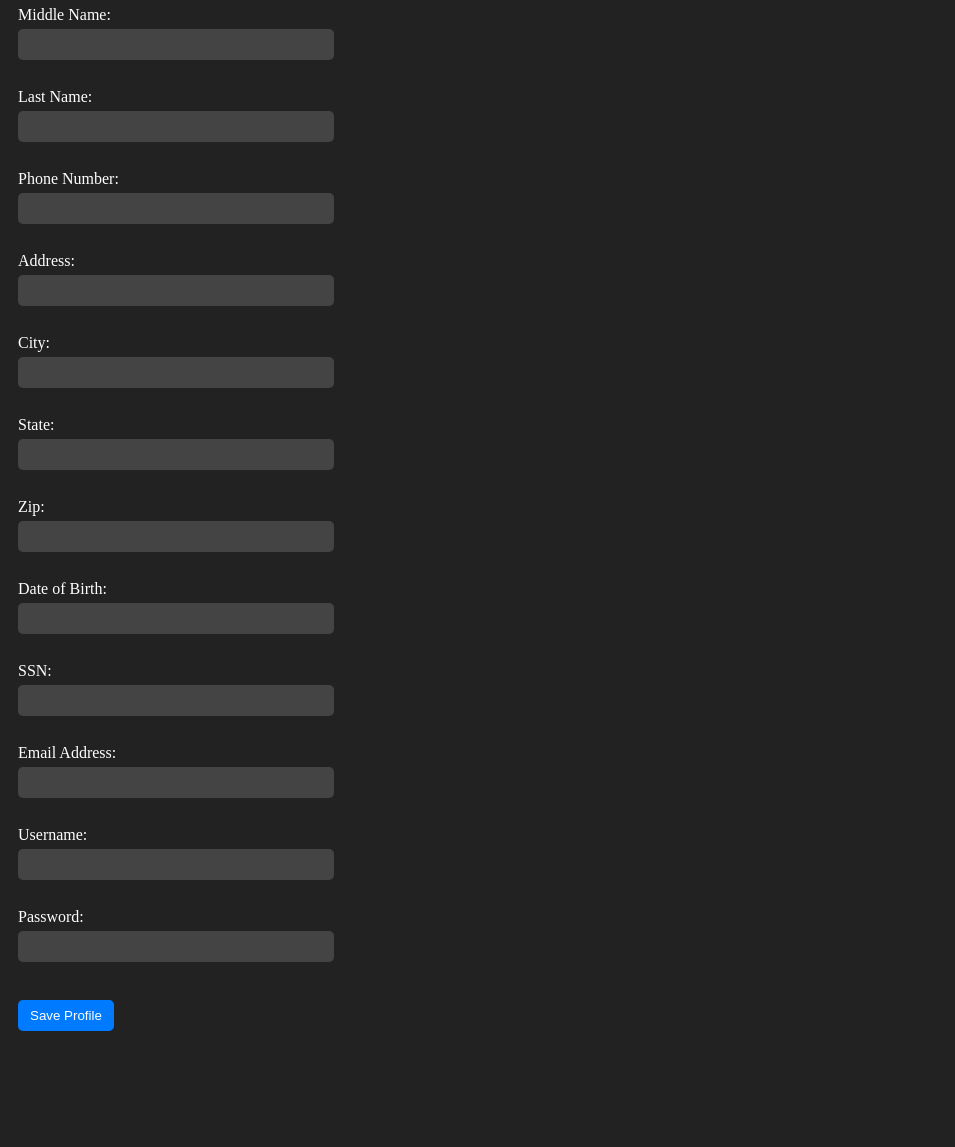
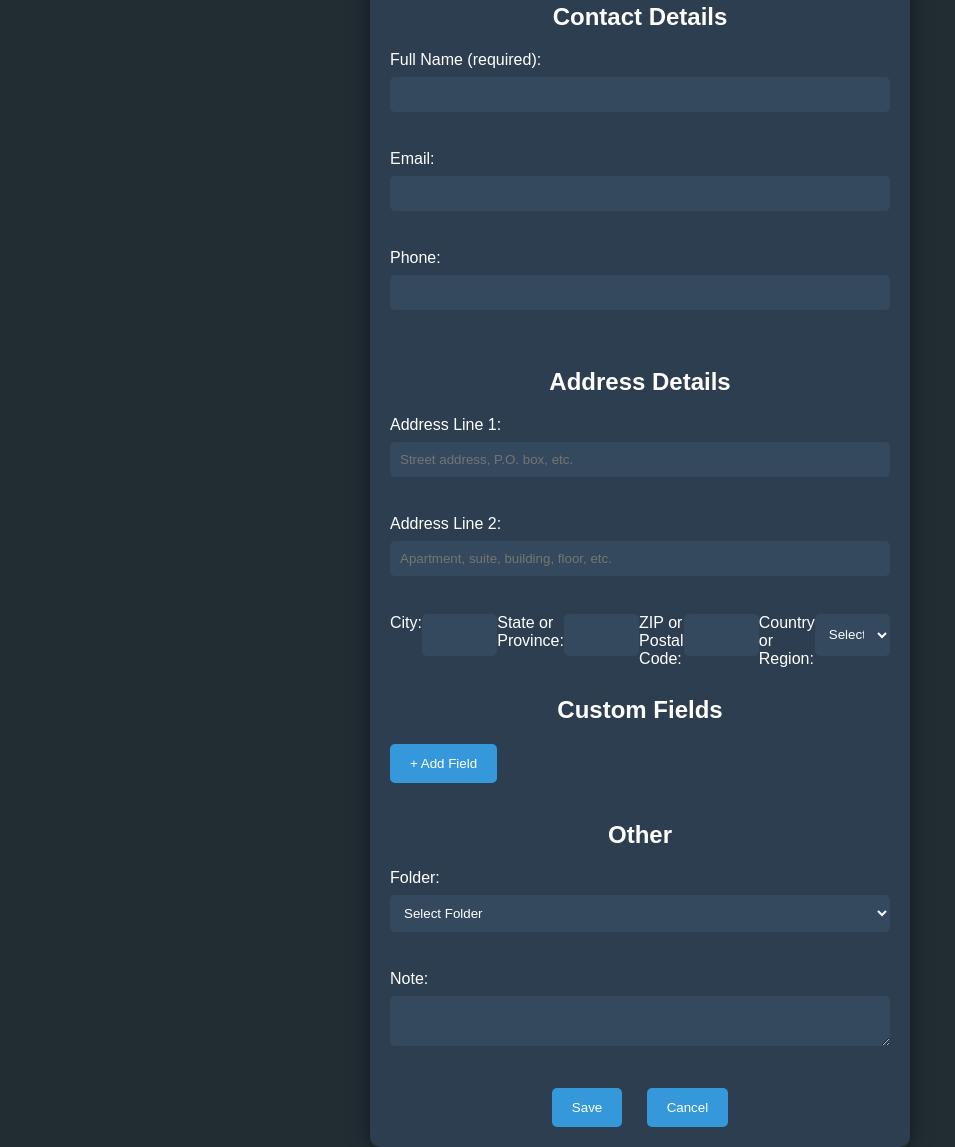
Before and after one commit to The-Code-Labz/SwiftForm_Autofill, a browser extension: page profile.html in a window 1280 px wide. Shown: the part 256-1403 px from the top of the page, without its empty margins (0-955 px from the left). Before the commit the page ends 1305 px from the top, so only its background shows below. Drawn offline with Linux system fonts and the light colour scheme.

Commit message:
Initial commit from your app

```diff
--- a/profile.css
+++ b/profile.css
@@ -1,33 +1,91 @@
 body {
-  width: 300px;
-  padding: 10px;
-  background-color: #222;
+  font-family: Arial, sans-serif;
+  background-color: #222d32;
   color: #fff;
+  margin: 0;
+  padding: 0;
+  display: flex;
+  justify-content: center;
+  align-items: center;
+  min-height: 100vh;
+}
+
+.container {
+  width: 500px;
+  padding: 20px;
+  background-color: #2c3e50;
+  border-radius: 10px;
+  box-shadow: 0 0 20px rgba(0, 0, 0, 0.5);
+}
+
+h1, h2 {
+  text-align: center;
+  color: #fff;
+  margin-bottom: 20px;
 }
 
 label {
   display: block;
-  margin-bottom: 5px;
+  margin-bottom: 8px;
+  color: #fff;
 }
 
 input[type="text"],
 input[type="email"],
-input[type="password"] {
+input[type="password"],
+select,
+textarea {
   width: 100%;
-  margin-bottom: 10px;
-  background-color: #444;
+  padding: 10px;
+  margin-bottom: 20px;
   border: none;
+  background-color: #34495e;
   color: #fff;
-  padding: 8px;
   border-radius: 5px;
+  box-sizing: border-box;
 }
 
-button {
-  margin-top: 10px;
-  background-color: #007bff;
+.city-state-zip {
+  display: flex;
+  justify-content: space-between;
+}
+
+.city-state-zip input[type="text"],
+.city-state-zip select {
+  width: 48%;
+}
+
+.add-field,
+.save,
+.cancel {
+  background-color: #3498db;
   color: #fff;
   border: none;
-  padding: 8px 12px;
+  padding: 12px 20px;
   border-radius: 5px;
   cursor: pointer;
+  transition: background-color 0.3s;
 }
+
+.add-field:hover,
+.save:hover,
+.cancel:hover {
+  background-color: #2980b9;
+}
+
+.buttons {
+  text-align: center;
+}
+
+.buttons button {
+  margin: 0 10px;
+}
+
+.profile-icon {
+  width: 100px;
+  height: 100px;
+  border-radius: 50%;
+  background-color: #34495e;
+  margin: 0 auto 20px;
+  /* Add profile icon image or styling here */
+}
--- a/profile.html
+++ b/profile.html
@@ -5,52 +5,66 @@
   <link rel="stylesheet" href="profile.css">
 </head>
 <body>
-  <h1>Add/Edit Profile</h1>
-  <form id="profileForm">
-    <label for="profileName">Profile Name:</label>
-    <input type="text" id="profileName" name="profileName"><br><br>
+  <div class="container">
+    <div class="profile-icon">
+      <!-- Add profile icon here -->
+    </div>
 
-    <label for="firstName">First Name:</label>
-    <input type="text" id="firstName" name="firstName"><br><br>
+    <label for="profileName">Title (required):</label>
+    <input type="text" id="profileName" name="profileName" required><br><br>
 
-    <label for="middleName">Middle Name:</label>
-    <input type="text" id="middleName" name="middleName"><br><br>
+    <h2>Contact Details</h2>
+    <label for="fullName">Full Name (required):</label>
+    <input type="text" id="fullName" name="fullName" required><br><br>
 
-    <label for="lastName">Last Name:</label>
-    <input type="text" id="lastName" name="lastName"><br><br>
+    <label for="emailAddress">Email:</label>
+    <input type="email" id="emailAddress" name="emailAddress"><br><br>
 
-    <label for="phoneNumber">Phone Number:</label>
+    <label for="phoneNumber">Phone:</label>
     <input type="text" id="phoneNumber" name="phoneNumber"><br><br>
 
-    <label for="address">Address:</label>
-    <input type="text" id="address" name="address"><br><br>
+    <h2>Address Details</h2>
+    <label for="address">Address Line 1:</label>
+    <input type="text" id="address" name="address" placeholder="Street address, P.O. box, etc."><br><br>
 
-    <label for="city">City:</label>
-    <input type="text" id="city" name="city"><br><br>
+    <label for="address2">Address Line 2:</label>
+    <input type="text" id="address2" name="address2" placeholder="Apartment, suite, building, floor, etc."><br><br>
 
-    <label for="state">State:</label>
-    <input type="text" id="state" name="state"><br><br>
+    <div class="city-state-zip">
+      <label for="city">City:</label>
+      <input type="text" id="city" name="city"><br><br>
 
-    <label for="zip">Zip:</label>
-    <input type="text" id="zip" name="zip"><br><br>
+      <label for="state">State or Province:</label>
+      <input type="text" id="state" name="state"><br><br>
 
-    <label for="dob">Date of Birth:</label>
-    <input type="text" id="dob" name="dob"><br><br>
+      <label for="zip">ZIP or Postal Code:</label>
+      <input type="text" id="zip" name="zip"><br><br>
 
-    <label for="ssn">SSN:</label>
-    <input type="text" id="ssn" name="ssn"><br><br>
+      <label for="country">Country or Region:</label>
+      <select id="country" name="country">
+        <option value="">Select Country</option>
+        <!-- Add country options here -->
+      </select><br><br>
+    </div>
 
-    <label for="emailAddress">Email Address:</label>
-    <input type="email" id="emailAddress" name="emailAddress"><br><br>
+    <h2>Custom Fields</h2>
+    <button type="button" class="add-field">+ Add Field</button><br><br>
 
-    <label for="username">Username:</label>
-    <input type="text" id="username" name="username"><br><br>
+    <h2>Other</h2>
+    <label for="folder">Folder:</label>
+    <select id="folder" name="folder">
+      <option value="">Select Folder</option>
+      <!-- Add folder options here -->
+    </select><br><br>
 
-    <label for="password">Password:</label>
-    <input type="password" id="password" name="password"><br><br>
+    <label for="note">Note:</label>
+    <textarea id="note" name="note"></textarea><br><br>
 
-    <button type="submit">Save Profile</button>
-  </form>
+    <div class="buttons">
+      <button type="submit" class="save">Save</button>
+      <button type="button" class="cancel">Cancel</button>
+    </div>
+  </div>
   <script src="profile.js"></script>
 </body>
 </html>
--- a/profile.js
+++ b/profile.js
@@ -4,19 +4,17 @@ document.addEventListener('DOMContentLoaded', function() {
   // Function to populate the form with profile data
   function populateForm(profile) {
     document.getElementById('profileName').value = profile.profileName || '';
-    document.getElementById('firstName').value = profile.firstName || '';
-    document.getElementById('middleName').value = profile.middleName || '';
-    document.getElementById('lastName').value = profile.lastName || '';
+    document.getElementById('fullName').value = profile.fullName || '';
+    document.getElementById('emailAddress').value = profile.emailAddress || '';
     document.getElementById('phoneNumber').value = profile.phoneNumber || '';
     document.getElementById('address').value = profile.address || '';
+    document.getElementById('address2').value = profile.address2 || '';
     document.getElementById('city').value = profile.city || '';
     document.getElementById('state').value = profile.state || '';
     document.getElementById('zip').value = profile.zip || '';
-    document.getElementById('dob').value = profile.dob || '';
-    document.getElementById('ssn').value = profile.ssn || '';
-    document.getElementById('emailAddress').value = profile.emailAddress || '';
-    document.getElementById('username').value = profile.username || '';
-    document.getElementById('password').value = profile.password || '';
+    document.getElementById('country').value = profile.country || '';
+    document.getElementById('note').value = profile.note || '';
+    document.getElementById('folder').value = profile.folder || '';
   }
 
   // Check if we are in edit mode
@@ -39,19 +37,17 @@ document.addEventListener('DOMContentLoaded', function() {
 
     const profile = {
       profileName: document.getElementById('profileName').value,
-      firstName: document.getElementById('firstName').value,
-      middleName: document.getElementById('middleName').value,
-      lastName: document.getElementById('lastName').value,
+      fullName: document.getElementById('fullName').value,
+      emailAddress: document.getElementById('emailAddress').value,
       phoneNumber: document.getElementById('phoneNumber').value,
       address: document.getElementById('address').value,
+      address2: document.getElementById('address2').value,
       city: document.getElementById('city').value,
       state: document.getElementById('state').value,
       zip: document.getElementById('zip').value,
-      dob: document.getElementById('dob').value,
-      ssn: document.getElementById('ssn').value,
-      emailAddress: document.getElementById('emailAddress').value,
-      username: document.getElementById('username').value,
-      password: document.getElementById('password').value
+      country: document.getElementById('country').value,
+      note: document.getElementById('note').value,
+      folder: document.getElementById('folder').value
     };
 
     chrome.storage.sync.get(['profiles', 'editIndex'], function(data) {
@@ -77,4 +73,12 @@ document.addEventListener('DOMContentLoaded', function() {
       });
     });
   });
+
+  // Cancel button functionality
+  const cancelButton = document.querySelector('.cancel');
+  cancelButton.addEventListener('click', function() {
+    chrome.tabs.getCurrent(function(tab) {
+      chrome.tabs.remove(tab.id);
+    });
+  });
 });
```
